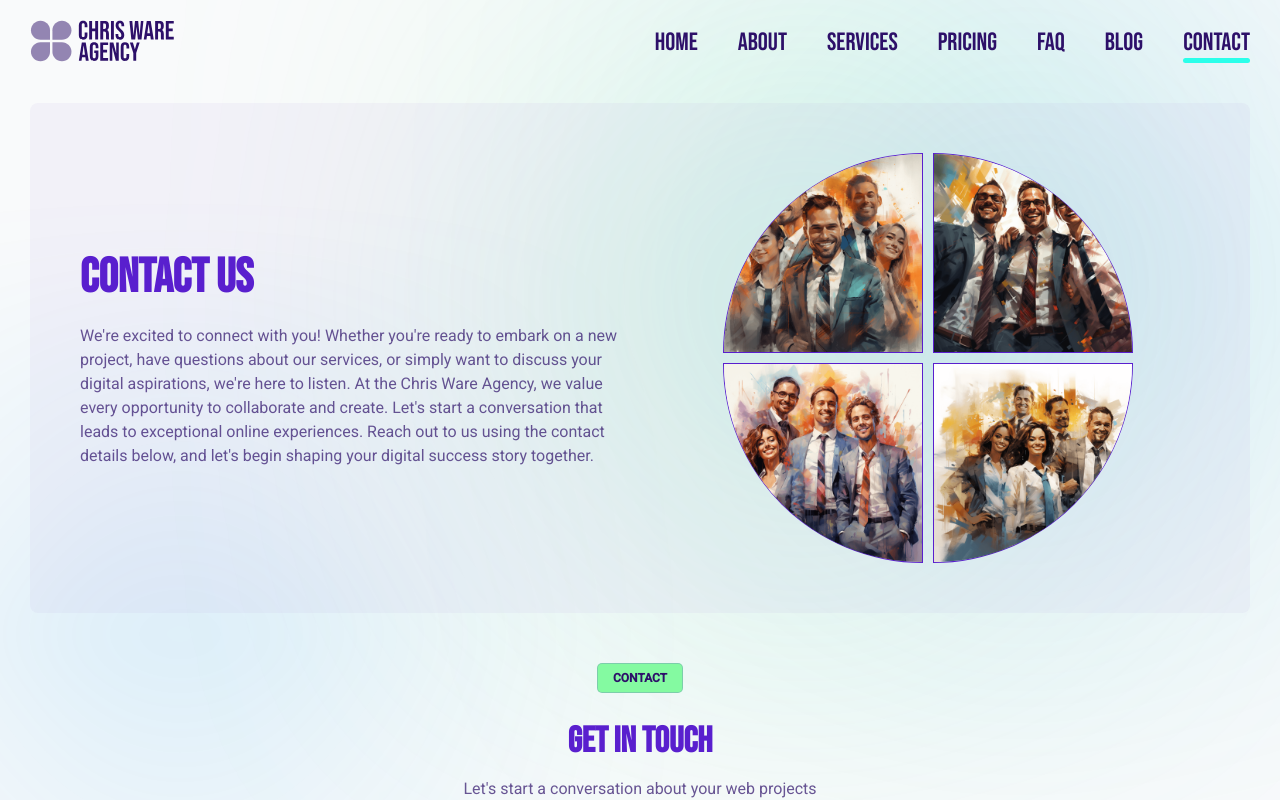
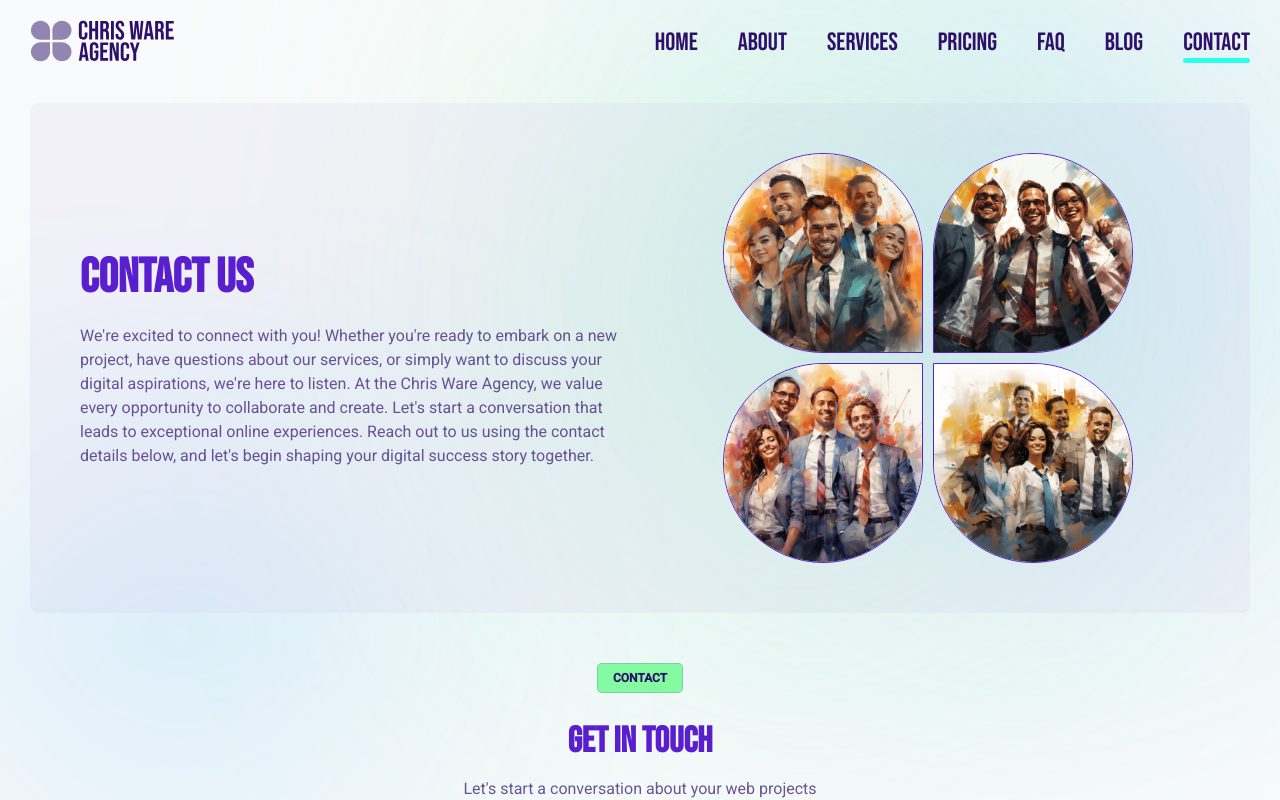
Before and after one commit to ChristianWare/chris-ware-agency, a Next.js app: page /contact in a window 1280 px wide. Shown: the top 800 px of the page. Built offline with nearby package versions, Linux system fonts and the light colour scheme; no server answers.

Commit message:
Hero H1 reworded

```diff
--- a/src/app/components/Hero/Hero.tsx
+++ b/src/app/components/Hero/Hero.tsx
@@ -12,10 +12,10 @@ const Hero = () => {
         <div className={styles.left}>
           <Label text='Welcome!' />
           <h1>
-            Elevating Brands through Innovative Web Design and Development.
+            We Elevate Brands through Innovative Web Design and Development.
           </h1>
           <p className={styles.copy}>
-            We Merge Imagination and Innovation in Web Design and Development,
+            At the Chris Ware Agency, we Merge Imagination and Innovation in Web Design and Development,
             Crafting Websites that Captivate, Convert, and Catapult Businesses
             to New Heights in the Digital Landscape.
           </p>
--- a/src/app/components/PageIntro/PageIntro.module.css
+++ b/src/app/components/PageIntro/PageIntro.module.css
@@ -1,6 +1,5 @@
 .container {
   display: flex;
-  /* flex-direction: row-reverse; */
   align-items: center;
   justify-content: center;
   gap: 3rem;
@@ -74,12 +73,14 @@
 .rightLeft {
   width: 200px;
   height: 200px;
-  border-top-left-radius: 200px;
+  /* border-bottom-left-radius: 200px; */
   position: relative;
 }
 
 .img5 {
   border-top-left-radius: 200px;
+  border-top-right-radius: 200px;
+  border-bottom-left-radius: 200px;
   border: 1px solid var(--primary);
 }
 
@@ -93,12 +94,16 @@
   object-fit: contain;
   border: 1px solid var(--primary);
   border-top-right-radius: 200px;
+  border-top-left-radius: 200px;
+  border-bottom-right-radius: 200px;
 }
 
 .bottomLeft {
   width: 200px;
   height: 200px;
   border-bottom-left-radius: 200px;
+  border-bottom-right-radius: 200px;
+  border-top-left-radius: 200px;
   border: 1px solid var(--primary);
   position: relative;
 }
@@ -106,19 +111,25 @@
 .img2 {
   object-fit: contain;
   border-bottom-left-radius: 200px;
+  border-bottom-right-radius: 200px;
+  border-top-left-radius: 200px;
 }
 
 .bottomRight {
   width: 200px;
   height: 200px;
+  border: 1px solid var(--primary);
   border-bottom-right-radius: 200px;
-  border: 1px solid var(--primary);
+  border-top-right-radius: 200px;
+  border-bottom-left-radius: 200px;
   position: relative;
 }
 
 .img3 {
   object-fit: contain;
   border-bottom-right-radius: 200px;
+  border-top-right-radius: 200px;
+  border-bottom-left-radius: 200px;
 }
 
 .copy {
--- a/src/app/components/PageIntro/PageIntro.tsx
+++ b/src/app/components/PageIntro/PageIntro.tsx
@@ -1,5 +1,4 @@
 import { FC } from "react";
-import Label from "../Label/Label";
 import styles from "./PageIntro.module.css";
 import Image, { StaticImageData } from "next/image";
 
```
